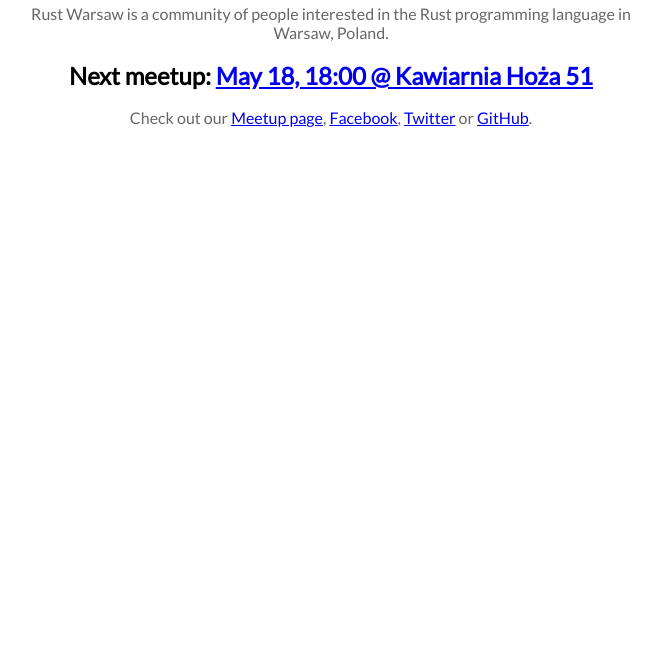
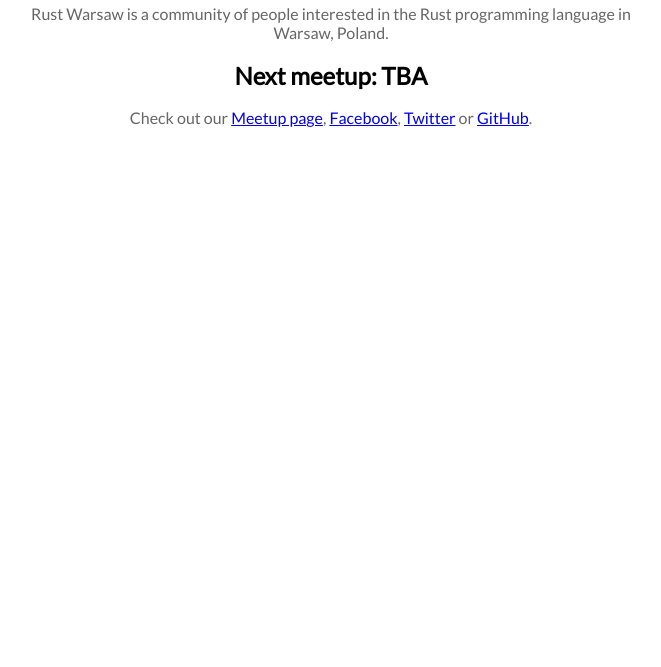
Before and after one commit to rustwarsaw/rustwarsaw.org, a plain HTML site: page www/index.html in a window 1280 px wide. Shown: the part 133-800 px from the top of the page, without its empty margins (309-970 px from the left). Drawn offline with nearby package versions, Linux system fonts and the light colour scheme.

Commit message:
Remove link to past meetup.

```diff
--- a/www/index.html
+++ b/www/index.html
@@ -26,7 +26,7 @@
         <section class="hello">
             <h1>Rust Warsaw</h1>
             <p>Rust Warsaw is a community of people interested in the Rust programming language in Warsaw, Poland.</p>
-            <h2>Next meetup: <a href="http://www.meetup.com/Rust-Warsaw/events/220171771/">May 18, 18:00 @ Kawiarnia Hoża 51</a></h2>
+            <h2>Next meetup: TBA</h2>
             <p>
             Check out our <a href="http://www.meetup.com/Rust-Warsaw/">Meetup page</a>, <a href="https://www.facebook.com/RustWarsaw">Facebook</a>, <a href="https://twitter.com/RustWarsaw">Twitter</a> or <a href="https://github.com/rustwarsaw">GitHub</a>.</p>
         </section>
```
